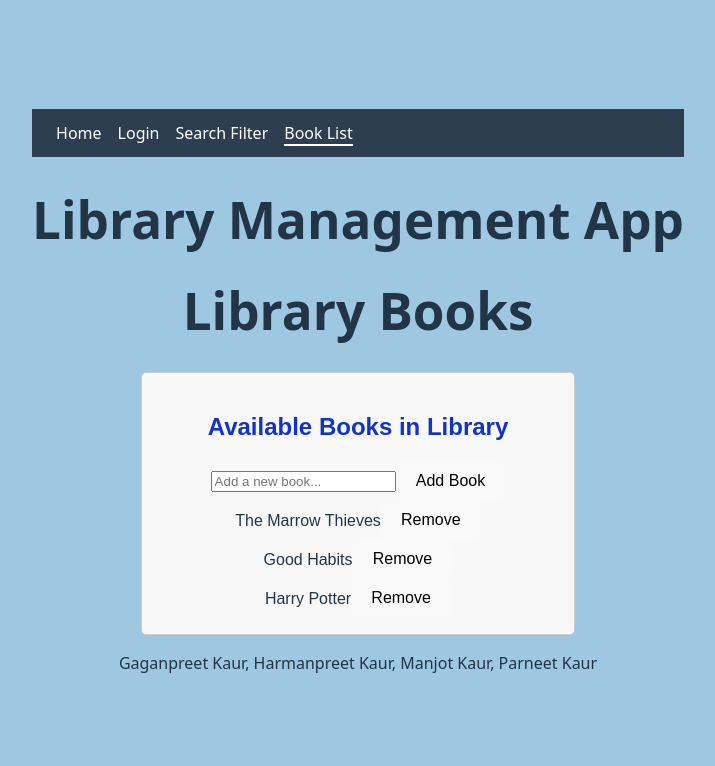
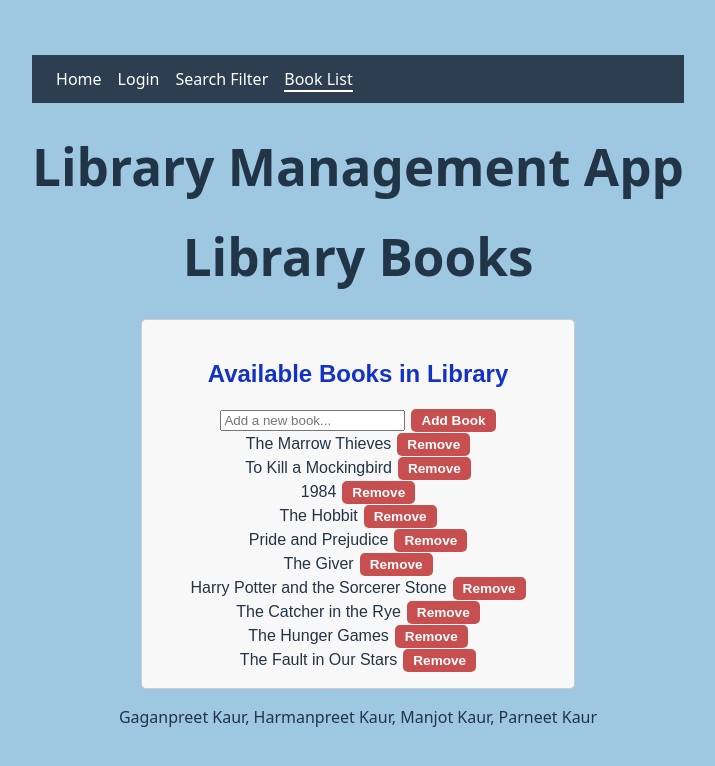
Before and after one commit to Gaganpreet-rrc/Full_Stack_Project_Sprint_01_New, a React (Vite) app in the folder sprint-01/: page /booklist in a window 1280 px wide. Shown: the top 766 px of the page, without its empty margins (282-997 px from the left). Built offline with nearby package versions, Linux system fonts and the light colour scheme.

Commit message:
Added crud operations such as add, delete, update.

```diff
--- a/sprint-01/src/App.tsx
+++ b/sprint-01/src/App.tsx
@@ -7,15 +7,12 @@ import Login from "./Components/login/login";
 import BookListPage from "./Components/pages/BookListPage";
 import SearchFilterPage from "./Components/pages/SearchFilterPage";
 import LibraryTipsPage from "./Components/LibraryTips/LibraryTips";
+import { bookListRepo } from "./repositories/bookListRepo";
+import type { Book } from "../src/types/Book";
 
 function App() {
   // Shared state for books
-  const [books, setBooks] = useState([
-    { id: 1, title: "The Marrow Thieves" },
-    { id: 2, title: "Good Habits" },
-    { id: 3, title: "Harry Potter" },
-  ]);
-
+const [books, setBooks] = useState<Book[]>(bookListRepo.getAll());
   // Shared state for search filter
   const [search, setSearch] = useState("");
 
--- a/sprint-01/src/Components/pages/BookListPage.tsx
+++ b/sprint-01/src/Components/pages/BookListPage.tsx
@@ -1,11 +1,10 @@
+import type { Book } from "../../types/Book";
 import React from "react";
-import BookList from "./../BookList/bookList";
-
-type Book = { id: number; title: string };
+import BookList from "../BookList/bookList";
 
 type BookListPageProps = {
   books: Book[];
-  setBooks: React.Dispatch<React.SetStateAction<Book[]>>; // <-- add this
+  setBooks: React.Dispatch<React.SetStateAction<Book[]>>;
   search: string;
 };
 
--- a/sprint-01/src/Components/pages/Home.tsx
+++ b/sprint-01/src/Components/pages/Home.tsx
@@ -1,6 +1,5 @@
 import { useState } from "react";
-
-type Book = { id: number; title: string };
+import type { Book } from "./../../types/Book";
 
 type HomeProps = {
   books: Book[];
@@ -25,7 +24,15 @@ export function Home({ books, setBooks }: HomeProps) {
 <button
   onClick={() => {
     if (newBook.trim() !== "") {
-              setBooks([...books, { id: Date.now(), title: newBook.trim() }]);
+      setBooks([
+        ...books,
+        {
+          id: Date.now(),
+          title: newBook.trim(),
+          author: "Unknown",
+          available: true
+        }
+      ]);
       setNewBook("");
     }
   }}
--- a/sprint-01/src/components/BookList/bookList.css
+++ b/sprint-01/src/components/BookList/bookList.css
@@ -29,3 +29,20 @@
 .book-list li:last-child {
   border-bottom: none;
 }
+
+.book-list button {
+  background-color: rgb(200, 79, 79);
+  color: white;
+  border: none;
+  padding: 4px 10px;
+  margin-left: 6px;
+  border-radius: 5px;
+  cursor: pointer;
+  font-weight: bold;
+  font-size: 0.85rem;
+  transition: all 0.2s ease;
+}
+
+.book-list button:hover {
+  background-color: #45a049;
+}
--- a/sprint-01/src/components/BookList/bookList.tsx
+++ b/sprint-01/src/components/BookList/bookList.tsx
@@ -1,13 +1,9 @@
 import React, { useState } from "react";
 import "./bookList.css";
-
-type Book = {
-  id: number;
-  title: string;
-};
+import { bookListRepo } from "../../repositories/bookListRepo";
+import type { Book } from "../../types/Book"; // <-- use the global Book type
 
 type BookListProps = {
-  // Receives state and setter methods as props
   books: Book[];
   setBooks: React.Dispatch<React.SetStateAction<Book[]>>;
 };
@@ -17,15 +13,20 @@ const BookList = ({ books, setBooks }: BookListProps) => {
 
   const addBook = () => {
     if (newBook.trim() !== "") {
-      // Adding items
-      setBooks([...books, { id: Date.now(), title: newBook.trim() }]);
+      bookListRepo.add({
+        title: newBook.trim(),
+        author: "Unknown",
+        available: true
+      });
+
+      setBooks(bookListRepo.getAll());
       setNewBook("");
     }
   };
 
   const removeBook = (id: number) => {
-    //  Removing items
-    setBooks(books.filter((book) => book.id !== id));
+    bookListRepo.remove(id);
+    setBooks(bookListRepo.getAll());
   };
 
   return (
@@ -33,7 +34,6 @@ const BookList = ({ books, setBooks }: BookListProps) => {
       <h2>Available Books in Library</h2>
 
       <div className="add-book">
-        {/* This is user input */}
         <input
           type="text"
           placeholder="Add a new book..."
@@ -44,7 +44,6 @@ const BookList = ({ books, setBooks }: BookListProps) => {
       </div>
 
       <div className="books">
-        {/* Rendering using map() */}
         {books.map((book) => (
           <div key={book.id} className="book-item">
             {book.title}
```
Also changed, not shown: sprint-01/src/repositories/bookListRepo.ts (line endings or trailing spaces). Lines whose indentation alone changed are shown as unchanged.
